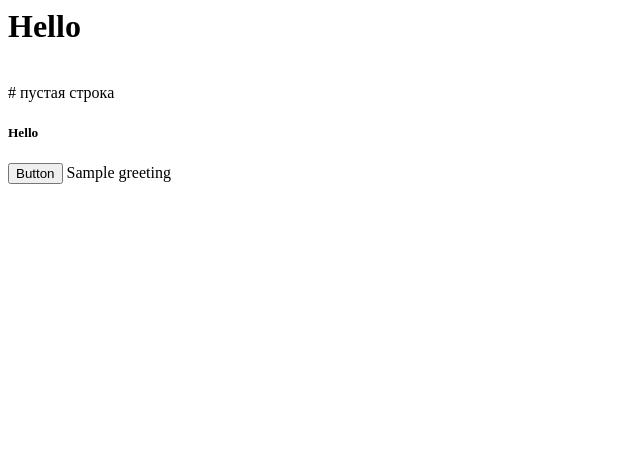
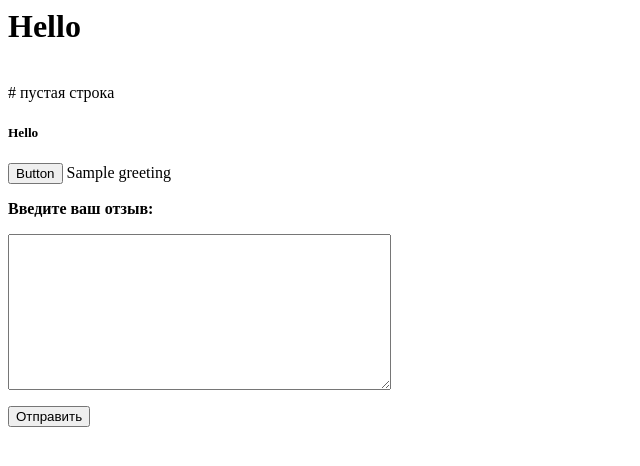
Before and after one commit to Egor080193/Hello_Django, a Python web app: template Hello_Django/hello_django/templates/about.html in a window 1280 px wide. Shown: the top 466 px of the page, without its empty margins (0-640 px from the left). Run offline with Jinja, Linux system fonts and the light colour scheme; the template is opened without the code that fills it: most values are stand-ins (such as "Sample title", 1, 10 or a date in 2020).

Commit message:
start_files

```diff
--- a/Hello_Django/hello_django/templates/about.html
+++ b/Hello_Django/hello_django/templates/about.html
@@ -3,3 +3,19 @@
 <h5>Hello</h5>
 <input type="button", value="Button">
 {{greeting}}
+<!DOCTYPE HTML>
+<html>
+ <head>
+  <meta charset="utf-8">
+  <title>Тег TEXTAREA</title>
+ </head>
+ <body>
+
+  <form action="textarea1.php" method="post">
+    <p><b>Введите ваш отзыв:</b></p>
+    <p><textarea rows="10" cols="45" name="text"></textarea></p>
+    <p><input type="submit" value="Отправить"></p>
+  </form>
+
+ </body>
+</html>
```
